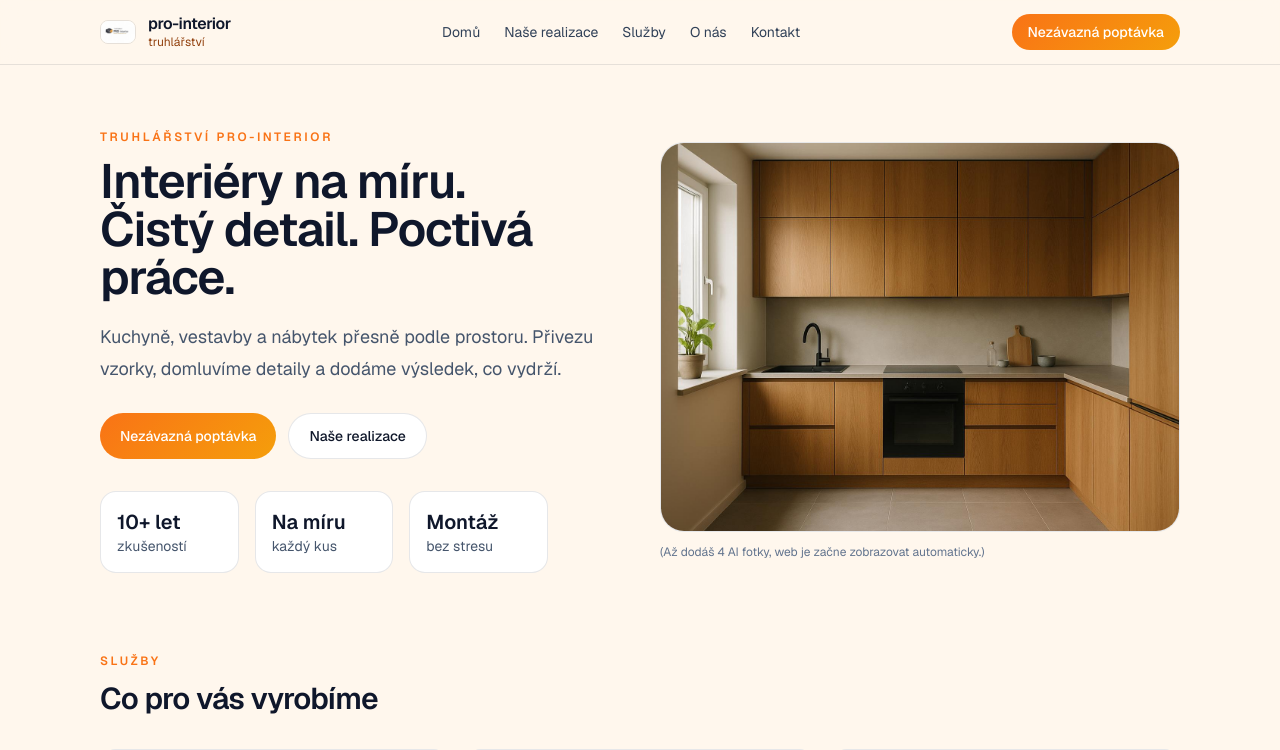
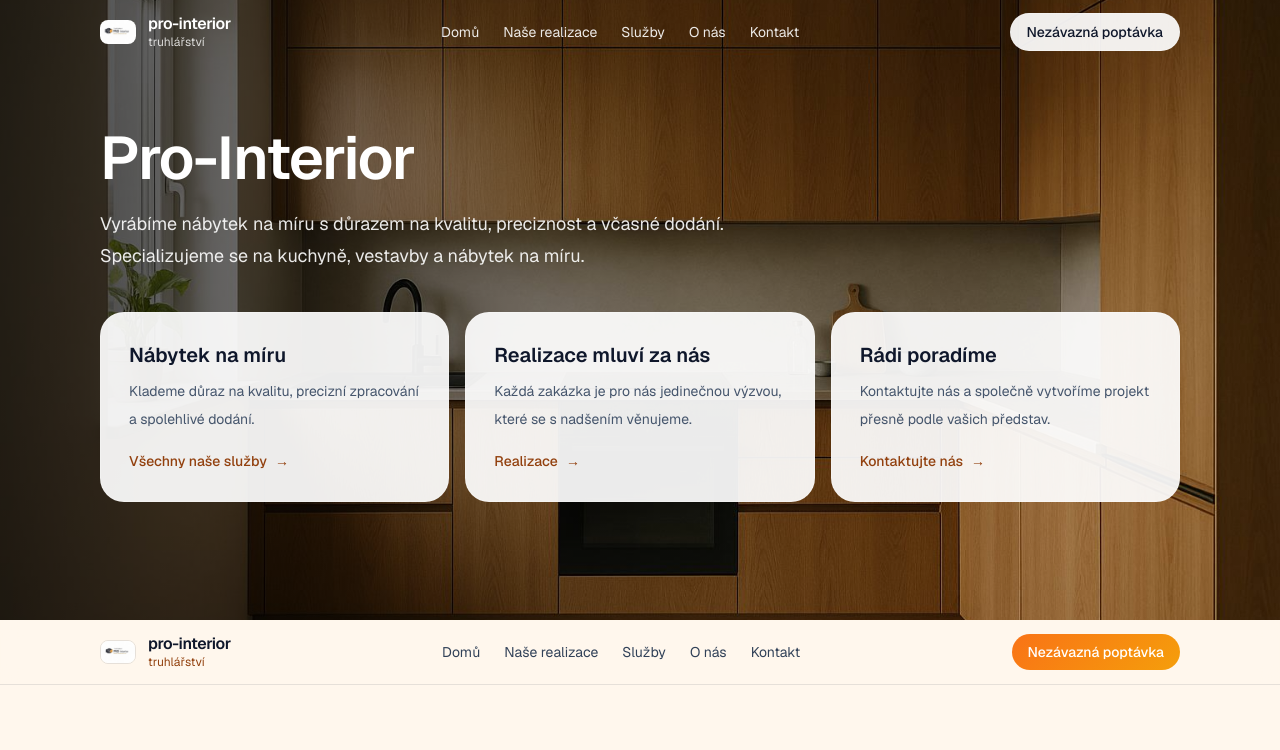
Before and after one commit to Vokurcak68/pro-interior, a Next.js app: page / in a window 1280 px wide. Shown: the top 750 px of the page. Built offline with nearby package versions, Linux system fonts and the light colour scheme.

Commit message:
homepage: cover hero + 3 CTA boxes (style like truhlarstvitriska)

```diff
--- a/src/app/page.tsx
+++ b/src/app/page.tsx
@@ -21,84 +21,71 @@ const services = [
 export default function Home() {
   return (
     <div className="min-h-full flex flex-col">
-      <SiteHeader />
+      <main className="flex-1">
+        {/* HERO (cover jako Tříska) */}
+        <section className="relative">
+          <div
+            className="min-h-[520px] sm:min-h-[620px]"
+            style={{
+              backgroundImage:
+                "linear-gradient(90deg, rgba(0,0,0,.72) 0%, rgba(0,0,0,.28) 55%, rgba(0,0,0,.10) 100%), url(/realizace/hero-1.jpg)",
+              backgroundSize: "cover",
+              backgroundPosition: "center",
+            }}
+          >
+            <SiteHeader variant="overlay" />
 
-      <main className="flex-1">
-        {/* HERO */}
-        <section className="pt-10 sm:pt-16">
-          <div className="container">
-            <div className="grid gap-10 lg:grid-cols-12 lg:items-center">
-              <div className="lg:col-span-6">
-                <div className="text-xs font-semibold tracking-[0.22em] uppercase" style={{ color: "var(--brand)" }}>
-                  TRUHLÁŘSTVÍ PRO-INTERIOR
-                </div>
-                <h1 className="mt-3 text-4xl sm:text-5xl font-semibold tracking-tight text-slate-900">
-                  Interiéry na míru.
-                  <br />
-                  Čistý detail. Poctivá práce.
-                </h1>
-                <p className="mt-5 text-lg leading-8 text-slate-600 max-w-xl">
-                  Kuchyně, vestavby a nábytek přesně podle prostoru. Přivezu vzorky,
-                  domluvíme detaily a dodáme výsledek, co vydrží.
-                </p>
-
-                <div className="mt-7 flex flex-col gap-3 sm:flex-row">
-                  <Link
-                    href="/kontakt"
-                    className="inline-flex items-center justify-center rounded-full px-5 py-3 text-sm font-medium text-white"
-                    style={{ background: "linear-gradient(135deg, var(--brand), var(--brand-2))" }}
-                  >
-                    Nezávazná poptávka
-                  </Link>
-                  <Link
-                    href="/realizace"
-                    className="inline-flex items-center justify-center rounded-full px-5 py-3 text-sm font-medium border"
-                    style={{ borderColor: "var(--line)", background: "var(--surface)" }}
-                  >
-                    Naše realizace
-                  </Link>
-                </div>
-
-                <div className="mt-8 grid grid-cols-3 gap-4 max-w-md">
-                  <div className="rounded-2xl border p-4" style={{ borderColor: "var(--line)", background: "var(--surface)" }}>
-                    <div className="text-xl font-semibold text-slate-900">10+ let</div>
-                    <div className="text-sm text-slate-600">zkušeností</div>
-                  </div>
-                  <div className="rounded-2xl border p-4" style={{ borderColor: "var(--line)", background: "var(--surface)" }}>
-                    <div className="text-xl font-semibold text-slate-900">Na míru</div>
-                    <div className="text-sm text-slate-600">každý kus</div>
-                  </div>
-                  <div className="rounded-2xl border p-4" style={{ borderColor: "var(--line)", background: "var(--surface)" }}>
-                    <div className="text-xl font-semibold text-slate-900">Montáž</div>
-                    <div className="text-sm text-slate-600">bez stresu</div>
-                  </div>
+            <div className="container h-full">
+              <div className="pt-28 sm:pt-32">
+                <div className="max-w-2xl">
+                  <h1 className="text-white text-4xl sm:text-6xl font-semibold tracking-tight">
+                    Pro-Interior
+                  </h1>
+                  <p className="mt-5 text-white/90 text-lg leading-8">
+                    Vyrábíme nábytek na míru s důrazem na kvalitu, preciznost a včasné dodání.
+                    Specializujeme se na kuchyně, vestavby a nábytek na míru.
+                  </p>
                 </div>
               </div>
 
-              <div className="lg:col-span-6">
-                <div
-                  className="aspect-[4/3] w-full rounded-3xl border overflow-hidden"
-                  style={{ borderColor: "var(--line)", background: "var(--surface)" }}
-                >
-                  {/* Fotka bude v /public/realizace/hero-1.jpg */}
-                  <div
-                    className="h-full w-full bg-center bg-cover"
-                    style={{
-                      backgroundImage:
-                        "url(/realizace/hero-1.jpg), linear-gradient(135deg, rgba(249,115,22,.18), rgba(245,158,11,.08))",
-                    }}
-                    aria-label="Ukázka realizace"
-                  />
-                </div>
-                <div className="mt-3 text-xs text-slate-500">
-                  (Až dodáš 4 AI fotky, web je začne zobrazovat automaticky.)
-                </div>
+              {/* 3 boxy jako na Tříska */}
+              <div className="mt-10 pb-10 grid gap-4 lg:grid-cols-3">
+                {[{
+                  title: "Nábytek na míru",
+                  desc: "Klademe důraz na kvalitu, precizní zpracování a spolehlivé dodání.",
+                  href: "/sluzby",
+                  cta: "Všechny naše služby",
+                },{
+                  title: "Realizace mluví za nás",
+                  desc: "Každá zakázka je pro nás jedinečnou výzvou, které se s nadšením věnujeme.",
+                  href: "/realizace",
+                  cta: "Realizace",
+                },{
+                  title: "Rádi poradíme",
+                  desc: "Kontaktujte nás a společně vytvoříme projekt přesně podle vašich představ.",
+                  href: "/kontakt",
+                  cta: "Kontaktujte nás",
+                }].map((b) => (
+                  <div key={b.title} className="rounded-3xl overflow-hidden" style={{ background: "rgba(255,255,255,.92)", border: "1px solid rgba(255,255,255,.25)" }}>
+                    <div className="p-7">
+                      <h2 className="text-xl font-semibold text-slate-900">{b.title}</h2>
+                      <p className="mt-2 text-sm leading-7 text-slate-600">{b.desc}</p>
+                      <div className="mt-4">
+                        <Link href={b.href} className="inline-flex items-center gap-2 text-sm font-medium" style={{ color: "var(--wood)" }}>
+                          {b.cta}
+                          <span aria-hidden>→</span>
+                        </Link>
+                      </div>
+                    </div>
+                  </div>
+                ))}
               </div>
             </div>
           </div>
         </section>
 
-        {/* SLUŽBY */}
+        <SiteHeader />
+
         <Section title="Co pro vás vyrobíme" kicker="Služby">
           <div className="grid gap-4 md:grid-cols-3">
             {services.map((s) => (
--- a/src/components/SiteHeader.tsx
+++ b/src/components/SiteHeader.tsx
@@ -9,15 +9,24 @@ const nav = [
   { href: "/kontakt", label: "Kontakt" },
 ];
 
-export function SiteHeader() {
+export function SiteHeader({ variant = "sticky" }: { variant?: "sticky" | "overlay" }) {
+  const isOverlay = variant === "overlay";
+
   return (
     <header
-      className="sticky top-0 z-40 border-b"
-      style={{
-        borderColor: "var(--line)",
-        background: "rgba(255, 247, 237, .85)",
-        backdropFilter: "blur(10px)",
-      }}
+      className={isOverlay ? "absolute inset-x-0 top-0 z-40" : "sticky top-0 z-40 border-b"}
+      style={
+        isOverlay
+          ? {
+              borderColor: "transparent",
+              background: "transparent",
+            }
+          : {
+              borderColor: "var(--line)",
+              background: "rgba(255, 247, 237, .85)",
+              backdropFilter: "blur(10px)",
+            }
+      }
     >
       <div className="container">
         <div className="flex h-16 items-center justify-between">
@@ -27,18 +36,22 @@ export function SiteHeader() {
               alt="Pro-Interior"
               width={36}
               height={36}
-              className="rounded-lg border"
-              style={{ borderColor: "var(--line)" }}
+              className={isOverlay ? "rounded-lg" : "rounded-lg border"}
+              style={isOverlay ? undefined : { borderColor: "var(--line)" }}
             />
             <div className="leading-tight">
-              <div className="font-semibold tracking-tight text-slate-900">pro-interior</div>
-              <div className="text-xs" style={{ color: "var(--wood)" }}>truhlářství</div>
+              <div className={isOverlay ? "font-semibold tracking-tight text-white" : "font-semibold tracking-tight text-slate-900"}>
+                pro-interior
+              </div>
+              <div className={isOverlay ? "text-xs text-white/80" : "text-xs"} style={isOverlay ? undefined : { color: "var(--wood)" }}>
+                truhlářství
+              </div>
             </div>
           </Link>
 
-          <nav className="hidden gap-6 text-sm text-slate-700 md:flex">
+          <nav className={isOverlay ? "hidden gap-6 text-sm text-white/90 md:flex" : "hidden gap-6 text-sm text-slate-700 md:flex"}>
             {nav.map((i) => (
-              <Link key={i.href} href={i.href} className="hover:text-slate-950 transition-colors">
+              <Link key={i.href} href={i.href} className={isOverlay ? "hover:text-white transition-colors" : "hover:text-slate-950 transition-colors"}>
                 {i.label}
               </Link>
             ))}
@@ -47,8 +60,12 @@ export function SiteHeader() {
           <div className="flex items-center gap-3">
             <Link
               href="/kontakt"
-              className="rounded-full px-4 py-2 text-sm font-medium text-white"
-              style={{ background: "linear-gradient(135deg, var(--brand), var(--brand-2))" }}
+              className={isOverlay ? "rounded-full px-4 py-2 text-sm font-medium text-slate-900" : "rounded-full px-4 py-2 text-sm font-medium text-white"}
+              style={
+                isOverlay
+                  ? { background: "rgba(255,255,255,.92)", border: "1px solid rgba(255,255,255,.25)" }
+                  : { background: "linear-gradient(135deg, var(--brand), var(--brand-2))" }
+              }
             >
               Nezávazná poptávka
             </Link>
```
